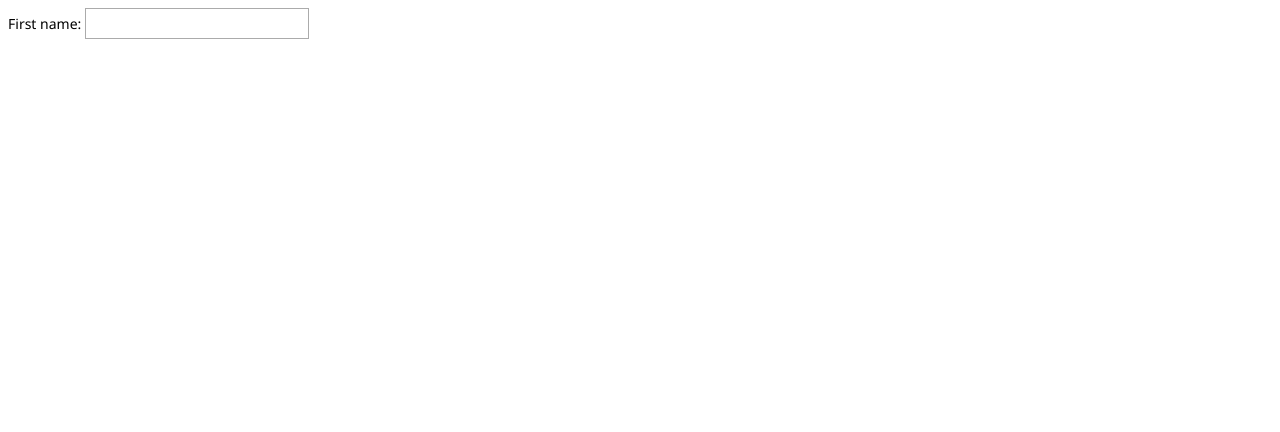
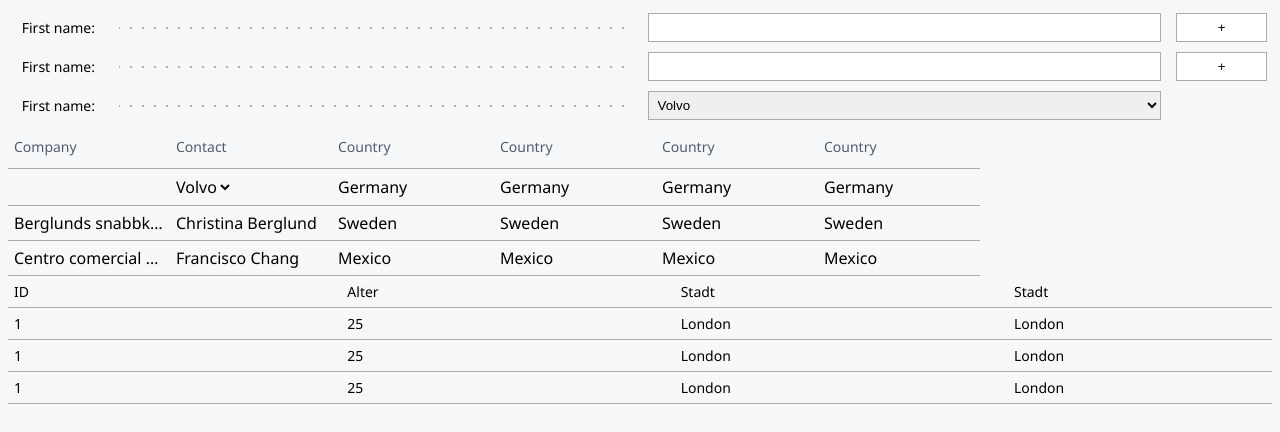
Before and after one commit to steffenreimann/BCUI, a website: page test.html in a window 1280 px wide. Drawn offline with nearby package versions, Linux system fonts and the light colour scheme; files that its build step writes are made by us from their sources.

Commit message:
new table style

```diff
--- /dev/null
+++ b/package.json
@@ -0,0 +1,6 @@
+{
+  "dependencies": {
+    "chokidar": "^3.6.0",
+    "node-sass": "^9.0.0"
+  }
+}
--- a/src/script/bcui.js
+++ b/src/script/bcui.js
@@ -0,0 +1,145 @@
+const tables = document.querySelectorAll('table');
+var header
+
+tables.forEach(table => {
+    const headerCells = table.querySelectorAll('th');
+
+    headerCells.forEach(headerCell => {
+
+        const resizeBar = document.createElement('resizebar');
+        headerCell.appendChild(resizeBar)
+
+        resizeBar.addEventListener('mousedown', startResize);
+    });
+
+
+});
+
+function startResize(e) {
+    header = e.currentTarget.parentElement;
+
+
+
+    const startX = e.clientX;
+    document.addEventListener('mousemove', moveResize);
+    document.addEventListener('mouseup', stopResize);
+
+    function moveResize(e) {
+
+        header.style.width = e.clientX - header.offsetLeft - 8
+        var colIndex = header.getAttribute('colIndex')
+
+        var colstoupdate = document.querySelectorAll('[colindex="' + colIndex + '"]')
+        colstoupdate.forEach(coltoupdate => {
+            coltoupdate.style.width = e.clientX - header.offsetLeft - 8
+        });
+
+    }
+
+    function stopResize() {
+        document.removeEventListener('mousemove', moveResize);
+        document.removeEventListener('mouseup', stopResize);
+    }
+}
+
+var data = [
+    {
+        id: { value: 1, caption: 'ID', type: 'String' },
+        age: { value: 25, caption: 'Alter' },
+        city: { value: 'London', caption: 'Stadt' },
+        test: { value: 'London', caption: 'Stadt' }
+    },
+    {
+        id: { value: 2, caption: 'ID' },
+        age: { value: 35, caption: 'Alter' },
+        city: { value: 'Hamburg', caption: 'Stadt' },
+        test: { value: 'Hamburg', caption: 'Stadt' }
+    },
+    {
+        id: { value: 3, caption: 'ID' },
+        age: { value: 30, caption: 'Alter' },
+        city: { value: 'New York', caption: 'Stadt' },
+        test: { value: 'New York', caption: 'Stadt' }
+    }
+]
+
+
+function renderTable(HTMLElement, data) {
+
+
+
+
+
+    HTMLElement.style.display = 'grid';
+
+    var cols = Object.keys(data).length
+
+
+    console.log(HTMLElement);
+    console.log(HTMLElement.offsetWidth);
+    console.log(HTMLElement.clientWidth);
+
+    var colWidth = 100;
+    if (cols <= 5) {
+        colWidth = HTMLElement.offsetWidth / cols;
+    } else {
+        colWidth = HTMLElement.offsetWidth / 5;
+    }
+
+    colWidth -= 100
+
+    console.log(colWidth);
+
+    var tablerow = document.createElement('tablerow');
+    var colIndex = 0;
+    for (const key in data[0]) {
+        if (Object.hasOwnProperty.call(data[0], key)) {
+            const element = data[0][key];
+            //console.log(key, element);
+
+            var tableheader = document.createElement('tableheader');
+            tableheader.innerHTML = element.caption;
+            tableheader.setAttribute("colIndex", colIndex);
+            tableheader.style.width = `${colWidth}px`;
+            const resizeBar = document.createElement('resizebar');
+            tableheader.appendChild(resizeBar)
+
+            resizeBar.addEventListener('mousedown', startResize);
+
+            tablerow.appendChild(tableheader);
+            HTMLElement.appendChild(tablerow)
+            colIndex++
+        }
+    }
+
+    colIndex = 0;
+    data.forEach(element => {
+        var tablerow = document.createElement('tablerow');
+        //console.log(element);
+
+
+        for (const key in data[0]) {
+            if (Object.hasOwnProperty.call(data[0], key)) {
+                const element = data[0][key];
+                //console.log(key, element);
+
+                var tabledata = document.createElement('tabledata');
+                tabledata.setAttribute("colIndex", colIndex);
+                tabledata.innerHTML = element.value;
+                tabledata.style.width = `${colWidth}px`;
+                tablerow.appendChild(tabledata);
+            }
+            colIndex++
+        }
+        colIndex = 0
+        HTMLElement.appendChild(tablerow)
+    })
+
+
+
+
+    // HTMLElement.
+
+}
+
+renderTable(document.getElementById('testtable'), data)
--- a/src/style/bcdefault.scss
+++ b/src/style/bcdefault.scss
@@ -1,3 +1,10 @@
+body {
+    background-color: var(--color-background);
+    white-space: nowrap;
+    overflow: hidden;
+    text-overflow: ellipsis;
+}
+
 .addin {
     padding: 1em;
     background-color: #505C6D;
@@ -40,3 +47,13 @@
     text-transform: uppercase;
     /* Sets the caption to use all uppercase letters */
 }
+
+.no-wrap {
+
+    white-space: nowrap;
+    overflow: hidden;
+    text-overflow: ellipsis;
+    width: 150px;
+    max-width: 150px;
+
+}
--- a/src/style/bcui.scss
+++ b/src/style/bcui.scss
@@ -1,3 +1,6 @@
 @import "./variables";
 @import "./bcdefault";
+@import "./grid";
+@import "./table";
+@import "./testtable";
 @import "./forms";
--- a/src/style/forms.scss
+++ b/src/style/forms.scss
@@ -1,31 +1,74 @@
-field label {
+body {
     font-family: var(--font-family-Segoe-UI);
     font-size: var(--small-font-size);
 }
 
-field input {
-    font-family: var(--font-family-Segoe-UI);
-    font-size: var(--small-font-size);
-    padding: 5px 10px;
+.line-separator {
 
+    // height: 3px;
+    background-image: linear-gradient(to right, var(--color-border) 15%, rgba(255, 255, 255, 0) 0%);
+    background-position: center;
+    background-size: 12px 2px;
+    background-repeat: repeat-x;
 }
 
-input[type=text] {
-    border: 1px solid var(--color-border);
+.form {
+    display: flex;
+    flex-direction: column;
+    align-self: stretch;
+    align-items: center;
+    justify-content: center;
+    //flex-grow: 1;
+    flex-basis: auto;
+    flex-shrink: 0;
+    flex-wrap: nowrap;
+    margin: 5px;
+    padding: 5px;
     border-radius: 0px;
-    font-family: var(--font-family-Segoe-UI);
-    font-size: var(--small-font-size);
-    padding: 5px 10px;
+    //border: 1px solid var(--color-border);
 }
 
-input[type=text]:hover {
+input.form {
+    border: 1px solid var(--color-border);
+}
+
+input.form:hover {
     border: 1px solid var(--color-border-hover);
 }
 
-input[type=text]:active,
-input[type=text]:focus,
-input[type=text]:focus-visible,
-input[type=text]:focus-within {
+input.form:active,
+input.form:focus,
+input.form:focus-visible,
+input.form:focus-within {
     border: 1px solid var(--color-border-active);
     outline: unset;
 }
+
+
+input.form[type=button] {
+    border: 1px solid var(--color-border);
+    background-color: #fff;
+    cursor: pointer;
+}
+
+input.form[type=button]:hover {
+    background-color: var(--color-button-hover);
+}
+
+
+select {
+    border: 1px solid var(--color-border);
+}
+
+
+select.form:hover {
+    border: 1px solid var(--color-border-hover);
+}
+
+select:active,
+select:focus,
+select:focus-visible,
+select:focus-within {
+    border: 1px solid var(--color-border-active);
+    outline: unset;
+}
--- /dev/null
+++ b/src/style/grid.scss
@@ -0,0 +1,64 @@
+/* Grid container */
+.row {
+    display: grid;
+    grid-template-columns: repeat(12, 1fr);
+    gap: 5px;
+    /* or use grid-gap shorthand property */
+    //grid-template-columns: repeat(auto-fit, minmax(240px, 1fr));
+    grid-auto-flow: dense;
+    align-items: flex-start;
+}
+
+[class^='col'] {
+    //border: 1px solid red;
+    min-width: max-content;
+}
+
+
+.col1 {
+    grid-column: auto / span 1;
+}
+
+.col2 {
+    grid-column: auto / span 2;
+}
+
+.col3 {
+    grid-column: auto / span 3;
+}
+
+.col4 {
+    grid-column: auto / span 4;
+}
+
+.col5 {
+    grid-column: auto / span 5;
+}
+
+.col6 {
+    grid-column: auto / span 6;
+}
+
+.col7 {
+    grid-column: auto / span 7;
+}
+
+.col8 {
+    grid-column: auto / span 8;
+}
+
+.col9 {
+    grid-column: auto / span 9;
+}
+
+.col10 {
+    grid-column: auto / span 10;
+}
+
+.col11 {
+    grid-column: auto / span 11;
+}
+
+.col12 {
+    grid-column: auto / span 12;
+}
--- /dev/null
+++ b/src/style/table.scss
@@ -0,0 +1,107 @@
+table {
+    border-collapse: collapse;
+    border-spacing: 0px;
+    //width: 100%;
+    //overflow-x: scroll;
+    table-layout: fixed;
+}
+
+table td,
+table th {
+    border-bottom: 1px solid var(--color-border);
+    padding: 6px;
+    margin: 0px;
+    overflow: auto;
+    table-layout: fixed;
+}
+
+
+table tr:hover {
+    background-color: #ffffff;
+    -webkit-box-shadow: 0px 6px 10px -5px rgba(85, 85, 85, 0.4);
+    -moz-box-shadow: 0px 6px 10px -5px rgba(85, 85, 85, 0.4);
+    box-shadow: 0px 6px 10px -5px rgba(85, 85, 85, 0.4);
+}
+
+table td {
+    // max-height: 30px;
+    position: relative;
+    white-space: nowrap;
+    overflow: hidden;
+    text-overflow: ellipsis;
+    width: 150px !important;
+    max-width: 150px;
+    // min-width: 50px;
+}
+
+table th {
+    padding-top: 12px;
+    padding-bottom: 12px;
+    text-align: left;
+    color: var(--color-chart-header);
+    font-family: var(--font-family-Segoe-UI);
+    font-size: var(--small-font-size);
+    font-weight: normal;
+    //width: 150px;
+    //min-width: 50px;
+
+}
+
+table th:hover {
+    background-color: #d9f0f2;
+}
+
+
+td:has(select) {
+    padding-left: 2px !important;
+}
+
+td .form {
+    background-color: #ffffff00;
+    /*     margin: 0px;
+    padding: 0px;
+    width: 100%;
+    height: 100%; */
+    font-size: inherit;
+    font-family: inherit;
+    background-image: none;
+    border: 0px solid var(--color-border) !important;
+
+    //resize: both;
+    overflow: auto;
+
+    margin: 0px;
+    padding: 0px;
+    display: block;
+
+
+    width: auto;
+    height: auto;
+    min-height: 20px;
+    min-width: 20px;
+}
+
+
+table th resizebar {
+    position: absolute;
+    right: 0px;
+    height: 100%;
+    width: 4px;
+    top: 0px;
+}
+
+table th resizebar:hover {
+    background-color: #00838f;
+    cursor: col-resize;
+}
+
+table th:has(resizebar) {
+    position: relative;
+    -webkit-user-select: none;
+    user-select: none;
+}
+
+div:has(table) {
+    width: 100%;
+    overflow: visible;
+}
--- /dev/null
+++ b/src/style/testtable.scss
@@ -0,0 +1,48 @@
+bctable {
+    border-collapse: collapse;
+    border-spacing: 0px;
+    //width: 100%;
+    //overflow-x: scroll;
+    table-layout: fixed;
+    overflow: auto;
+}
+
+bctable tabledata,
+bctable tableheader {
+    border-bottom: 1px solid var(--color-border);
+    padding: 6px;
+    margin: 0px;
+    overflow: auto;
+    display: inline-flex;
+}
+
+bctable tableheader resizebar {
+    position: absolute;
+    right: 0px;
+    height: 100%;
+    width: 4px;
+    top: 0px;
+}
+
+bctable tableheader resizebar:hover {
+    background-color: #00838f;
+    cursor: col-resize;
+}
+
+bctable tableheader:has(resizebar) {
+    position: relative;
+    -webkit-user-select: none;
+    user-select: none;
+}
+
+bctable tableheader:hover {
+    background-color: #d9f0f2;
+}
+
+
+bctable tablerow:hover:has(tabledata) {
+    background-color: #ffffff;
+    -webkit-box-shadow: 0px 6px 10px -5px rgba(85, 85, 85, 0.4);
+    -moz-box-shadow: 0px 6px 10px -5px rgba(85, 85, 85, 0.4);
+    box-shadow: 0px 6px 10px -5px rgba(85, 85, 85, 0.4);
+}
--- a/src/style/variables.scss
+++ b/src/style/variables.scss
@@ -1,10 +1,13 @@
 :root {
+    --color-background: #f6f7f8;
     --color-primary: #00B7C3;
     --color-secondary: #505C6D;
 
     --color-border: #ababab;
-    --color-border-hover: #00B7C3 !important;
-    --color-border-active: #ababab !important;
+    --color-border-hover: #009ba7 !important;
+    --color-button-hover: #d9f0f2 !important;
+    --color-select-option-hover: #767676 !important;
+    --color-border-active: #585858 !important;
 
 
     /* Standard colors */
@@ -33,6 +36,7 @@
 
     /* Chart colors */
     --color-chart-secondary-1: #505C6D;
+    --color-chart-header: #505C6D;
     --color-chart-secondary-2: #008089;
     --color-chart-primary: #00B7C3;
     --color-chart-yellow: #C9C472;
--- a/test.html
+++ b/test.html
@@ -1,6 +1,106 @@
-<link rel="stylesheet" href="./dist/bcui.css">
+<html>
 
-<field>
-    <label for="firstname">First name: </label>
-    <input id="firstname" type="text">
-</field>
+<head>
+    <link rel="stylesheet" href="./dist/bcui.css">
+</head>
+
+<body>
+
+
+
+    <field class="row">
+        <label class="col1 form label" for="firstname">First name: </label>
+        <div class="col5 form line-separator"></div>
+
+        <input class="col5 form text input" id="firstname" type="text">
+        <input class="col1 form square button" type="button" value="+" onclick="console.log('TEST');">
+
+    </field>
+
+    <field class="row">
+        <label class="col1 form label" for="firstname">First name: </label>
+        <div class="col5 form line-separator"></div>
+
+        <input class="col5 form text input" id="firstname" type="text">
+        <input class="col1 form square button" type="button" value="+" onclick="console.log('TEST');">
+
+    </field>
+
+
+    <field class="row">
+        <label class="col1 form label" for="testselect">First name: </label>
+        <div class="col5 form line-separator"></div>
+
+        <select id="testselect" class="col5 form text input">
+            <option value="volvo">Volvo</option>
+            <option value="saab">Saab</option>
+            <option value="opel">Opel</option>
+            <option value="audi">Audi</option>
+        </select>
+
+    </field>
+
+
+
+    <div>
+
+
+        <table>
+            <tr>
+                <th>Company</th>
+                <th>Contact</th>
+                <th>Country</th>
+                <th>Country</th>
+                <th>Country</th>
+                <th>Country</th>
+            </tr>
+            <tr>
+                <td>
+                    <input class="form text input" id="firstname" type="text">
+                </td>
+                <td>
+                    <select id="testselect" class="col5 form text input">
+                        <option value="volvo">Volvo</option>
+                        <option value="saab">Saab</option>
+                        <option value="opel">Opel</option>
+                        <option value="audi">Audi</option>
+                    </select>
+                </td>
+                <td>Germany</td>
+                <td>Germany</td>
+                <td>Germany</td>
+                <td>Germany</td>
+            </tr>
+            <tr>
+                <td>Berglunds snabbköp</td>
+                <td>Christina Berglund</td>
+                <td>Sweden</td>
+                <td>Sweden</td>
+                <td>Sweden</td>
+                <td>Sweden</td>
+            </tr>
+            <tr>
+                <td>Centro comercial Moctezuma dfsg sdrfgh hfdghhj sdaasd</td>
+                <td>Francisco Chang</td>
+                <td>Mexico</td>
+                <td>Mexico</td>
+                <td>Mexico</td>
+                <td>Mexico</td>
+            </tr>
+
+        </table>
+    </div>
+
+
+    <bctable id="testtable">
+
+
+    </bctable>
+
+
+
+
+    <script type="text/javascript" src="./src/script/bcui.js"></script>
+</body>
+
+</html>
```
Also changed, not shown: autoCompile.js (added, +68 -0 lines), 1 other file.
